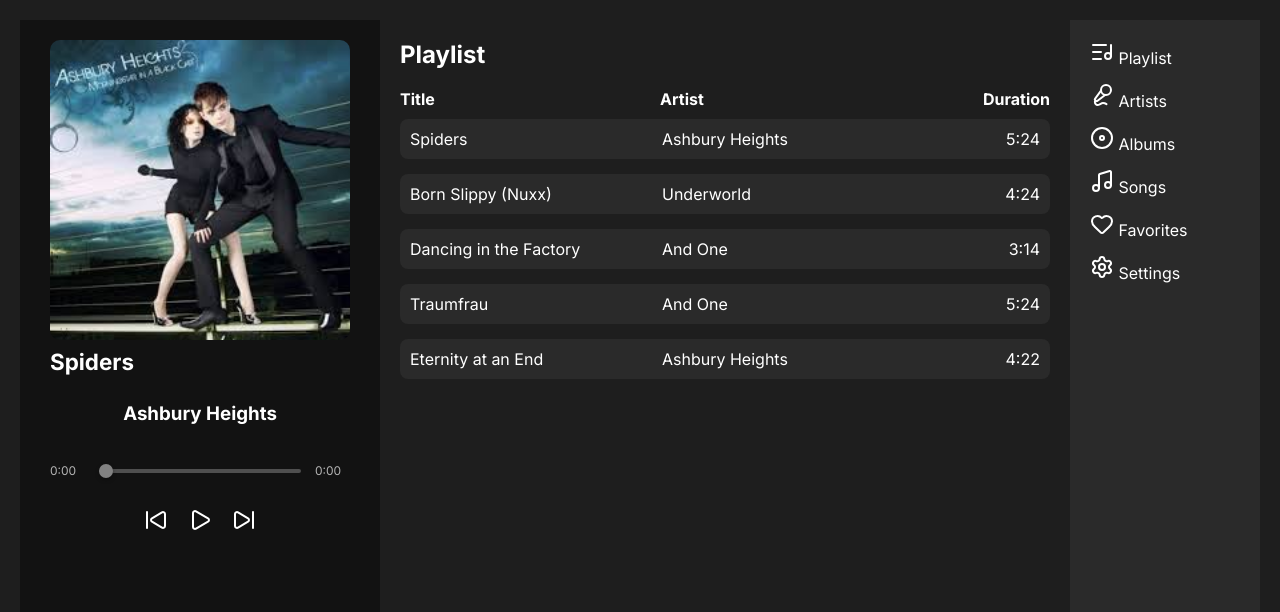
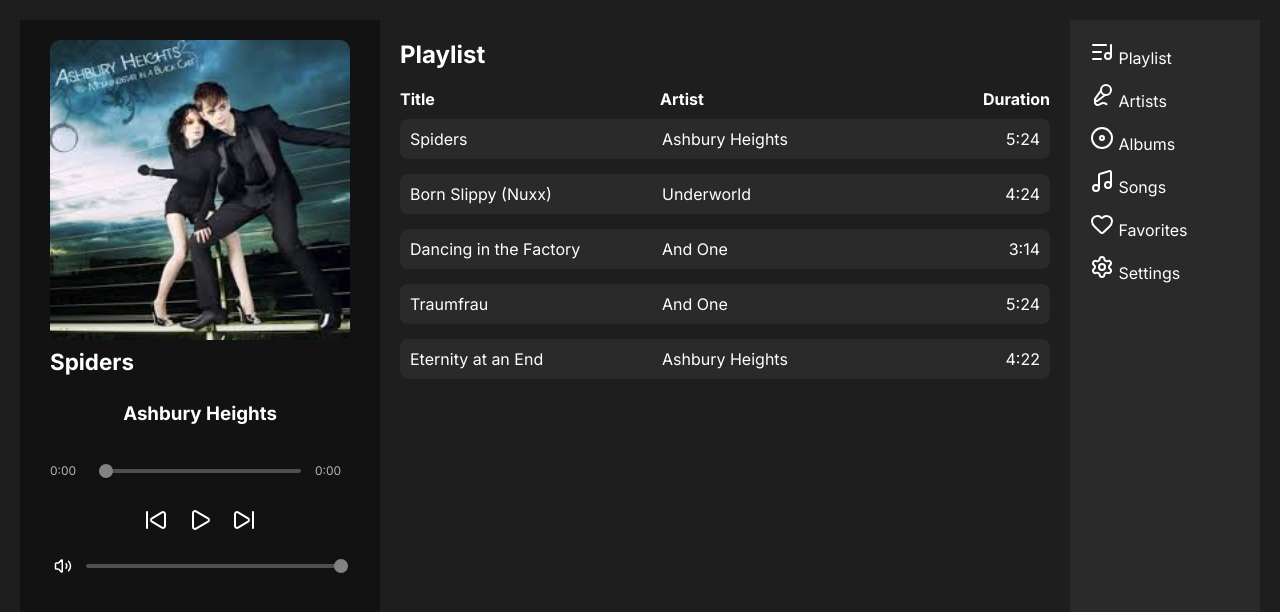
Before and after one commit to DosterToster/web-player, a React (Vite) app: page / in a window 1280 px wide. Shown: the top 612 px of the page. Built offline with nearby package versions, Linux system fonts and the light colour scheme.

Commit message:
add volume control
- add volume slider with min/max range (0-1)
- add mute/unmute toggle on volume icon click
- dynamic volume icon based on level (mute/low/high)
- save previous volume level on mute

```diff
--- a/src/components/Player/index.jsx
+++ b/src/components/Player/index.jsx
@@ -1,7 +1,15 @@
-import { Pause, Play, SkipBack, SkipForward } from 'lucide-react';
+import {
+  Pause,
+  Play,
+  SkipBack,
+  SkipForward,
+  Volume1,
+  Volume2,
+  VolumeX,
+} from 'lucide-react';
 import { useEffect, useRef, useState } from 'react';
 import style from './style.module.css';
-import { animate, createScope } from 'animejs';
+import { animate } from 'animejs';
 
 export default function Player({
   songName,
@@ -14,6 +22,8 @@ export default function Player({
   const [isPlaying, setIsPlaying] = useState(false);
   const [currentTime, setCurrentTime] = useState(0);
   const [duration, setDuration] = useState(0);
+  const [volume, setVolume] = useState(1);
+  const [prevVolume, setPrevVolume] = useState(1);
   const audioRef = useRef(null);
   const coverRef = useRef(null);
   const titleRef = useRef(null);
@@ -23,7 +33,6 @@ export default function Player({
   const scrollAnim = useRef(null);
   const scopeRef = useRef(null);
 
-  // Анімація обкладинки при зміні треку
   useEffect(() => {
     if (!coverRef.current) return;
 
@@ -35,14 +44,12 @@ export default function Player({
     });
   }, [cover]);
 
-  // Пульсація кнопки play/pause
   useEffect(() => {
     if (!playBtnRef.current) return;
 
     if (pulseAnim.current) {
       pulseAnim.current.pause();
       pulseAnim.current = null;
-      // скидаємо transform
       animate(playBtnRef.current, { scale: 1, duration: 150 });
     }
 
@@ -56,7 +63,6 @@ export default function Player({
     }
   }, [isPlaying]);
 
-  // Скролінг назви якщо вона не вміщується
   useEffect(() => {
     if (!titleRef.current || !titleInnerRef.current) return;
 
@@ -65,7 +71,6 @@ export default function Player({
       scrollAnim.current = null;
     }
 
-    // скидаємо позицію
     titleInnerRef.current.style.transform = 'translateX(0px)';
 
     const containerWidth = titleRef.current.offsetWidth;
@@ -73,7 +78,6 @@ export default function Player({
     const overflow = textWidth - containerWidth;
 
     if (overflow > 0) {
-      // затримка перед стартом скролу
       const timeout = setTimeout(() => {
         scrollAnim.current = animate(titleInnerRef.current, {
           translateX: [0, -overflow - 20],
@@ -96,6 +100,25 @@ export default function Player({
       audioRef.current.play();
     }
   };
+
+  const handleVolumeChange = (e) => {
+    const val = parseFloat(e.target.value);
+    setVolume(val);
+    audioRef.current.volume = val;
+  };
+
+  const toggleMute = () => {
+    if (volume > 0) {
+      setPrevVolume(volume);
+      setVolume(0);
+      audioRef.current.volume = 0;
+    } else {
+      setVolume(prevVolume);
+      audioRef.current.volume = prevVolume;
+    }
+  };
+
+  const VolumeIcon = volume === 0 ? VolumeX : volume < 0.5 ? Volume1 : Volume2;
 
   return (
     <div className={style.player}>
@@ -150,6 +173,20 @@ export default function Player({
           <SkipForward />
         </button>
       </div>
+      <div className={style.volume}>
+        <button className={style.volume_btn} onClick={toggleMute}>
+          <VolumeIcon size={18} />
+        </button>
+        <input
+          type='range'
+          min={0}
+          max={1}
+          step={0.01}
+          value={volume}
+          onChange={handleVolumeChange}
+          className={style.volume_slider}
+        />
+      </div>
     </div>
   );
 }
--- a/src/components/Player/style.module.css
+++ b/src/components/Player/style.module.css
@@ -22,11 +22,9 @@
   object-fit: cover;
 }
 
-/* ── Скролінг назви ── */
 .title {
   overflow: hidden;
   width: 300px;
-  /* маска тільки з правого краю — щоб текст зліва не обрізався */
   mask-image: linear-gradient(to right, black 0%, black 85%, transparent 100%);
   -webkit-mask-image: linear-gradient(
     to right,
@@ -89,3 +87,58 @@
   transform: scale(1.2);
   background-color: orange;
 }
+
+.volume {
+  display: flex;
+  align-items: center;
+  gap: 8px;
+  width: 300px;
+  margin-top: 8px;
+}
+
+.volume_btn {
+  background: transparent;
+  border: none;
+  color: white;
+  cursor: pointer;
+  padding: 4px;
+  display: flex;
+  align-items: center;
+  transition: color 0.2s;
+}
+
+.volume_btn:hover {
+  color: #1db954;
+}
+
+.volume_slider {
+  flex: 1;
+  -webkit-appearance: none;
+  appearance: none;
+  background: transparent;
+  cursor: pointer;
+}
+
+.volume_slider::-webkit-slider-runnable-track {
+  background: #4f4f4f;
+  height: 4px;
+  border-radius: 2px;
+}
+
+.volume_slider::-webkit-slider-thumb {
+  -webkit-appearance: none;
+  appearance: none;
+  margin-top: -5px;
+  background-color: #828282;
+  height: 14px;
+  width: 14px;
+  border-radius: 50%;
+  transition:
+    transform 0.2s ease,
+    background-color 0.2s;
+}
+
+.volume_slider:hover::-webkit-slider-thumb {
+  transform: scale(1.2);
+  background-color: #1db954;
+}
```
